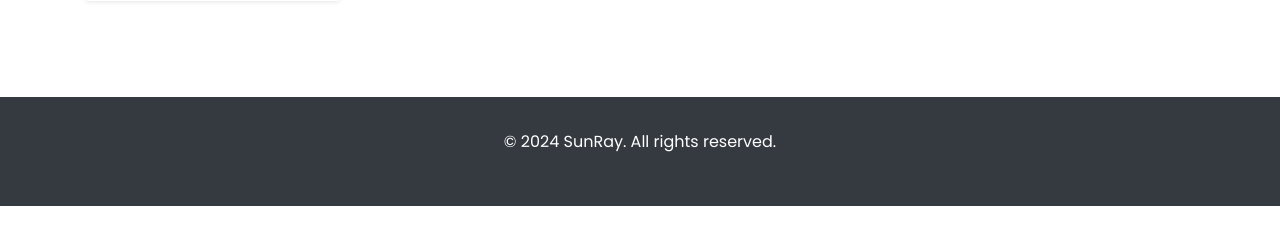
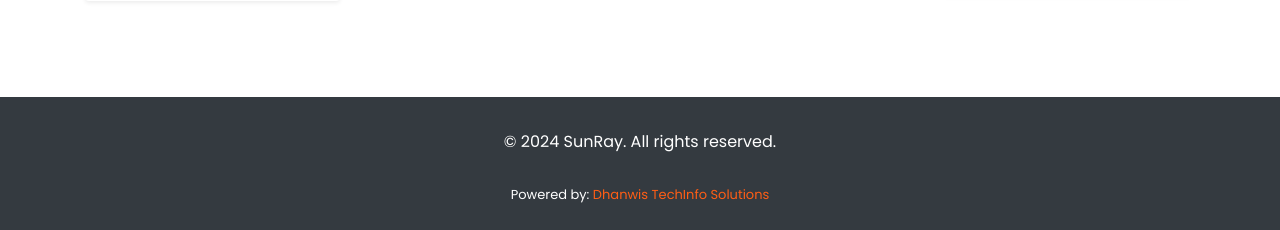
Before and after one commit to dhanwis/SunRay, a Django app: page /about/ in a window 1280 px wide. Shown: the part 3235-3465 px from the top of the page. Before the commit the page ends 3441 px from the top, so only its background shows below. Run offline with Django 5.2, Linux system fonts and the light colour scheme; some libraries are stand-ins or nearby versions.

Commit message:
edit in footer

```diff
--- a/PROJECT/settings.py
+++ b/PROJECT/settings.py
@@ -25,6 +25,7 @@ SECRET_KEY = 'django-insecure-jbzh#(6l0%ze=rl&ym%un=$#6!!hu=+u$ggey6e!iid-h%m+#f
 
 # SECURITY WARNING: don't run with debug turned on in production!
 DEBUG = True
+
 
 ALLOWED_HOSTS = []
 
--- a/templates/about.html
+++ b/templates/about.html
@@ -597,6 +597,7 @@
 <footer class="bg-dark text-white py-4">
   <div class="container text-center">
     <p>&copy; 2024 SunRay. All rights reserved.</p>
+    <span class="copyrights-text" style="font-size: 13px;"> Powered by:<span > <a target="_blank" rel="noopener noreferrer" style="color: #ff5e15;" href="http://dhanwis.com/">Dhanwis TechInfo Solutions</a> </span></span>
   </div>
 </footer>
 
--- a/templates/contact.html
+++ b/templates/contact.html
@@ -348,6 +348,7 @@
 <footer class="bg-dark text-white py-4">
   <div class="container text-center">
     <p>&copy; 2024 SunRay. All rights reserved.</p>
+    <span class="copyrights-text" style="font-size: 13px;"> Powered by:<span > <a target="_blank" rel="noopener noreferrer" style="color: #ff5e15;" href="http://dhanwis.com/">Dhanwis TechInfo Solutions</a> </span></span>
   </div>
 </footer>
 
--- a/templates/projects.html
+++ b/templates/projects.html
@@ -302,6 +302,7 @@
 <footer class="bg-dark text-white py-4">
   <div class="container text-center">
     <p>&copy; 2024 SunRay. All rights reserved.</p>
+    <span class="copyrights-text" style="font-size: 13px;"> Powered by:<span > <a target="_blank" rel="noopener noreferrer" style="color: #ff5e15;" href="http://dhanwis.com/">Dhanwis TechInfo Solutions</a> </span></span>
   </div>
 </footer>
 
--- a/templates/services.html
+++ b/templates/services.html
@@ -634,8 +634,9 @@
 
 <!-- Footer -->
 <footer class="bg-dark text-white py-4">
-  <div class="container text-center">
+  <div class="container text-center ">
     <p>&copy; 2024 SunRay. All rights reserved.</p>
+    <span class="copyrights-text" style="font-size: 13px;"> Powered by:<span > <a target="_blank" rel="noopener noreferrer" style="color: #ff5e15;" href="http://dhanwis.com/">Dhanwis TechInfo Solutions</a> </span></span>
   </div>
 </footer>
 
```
